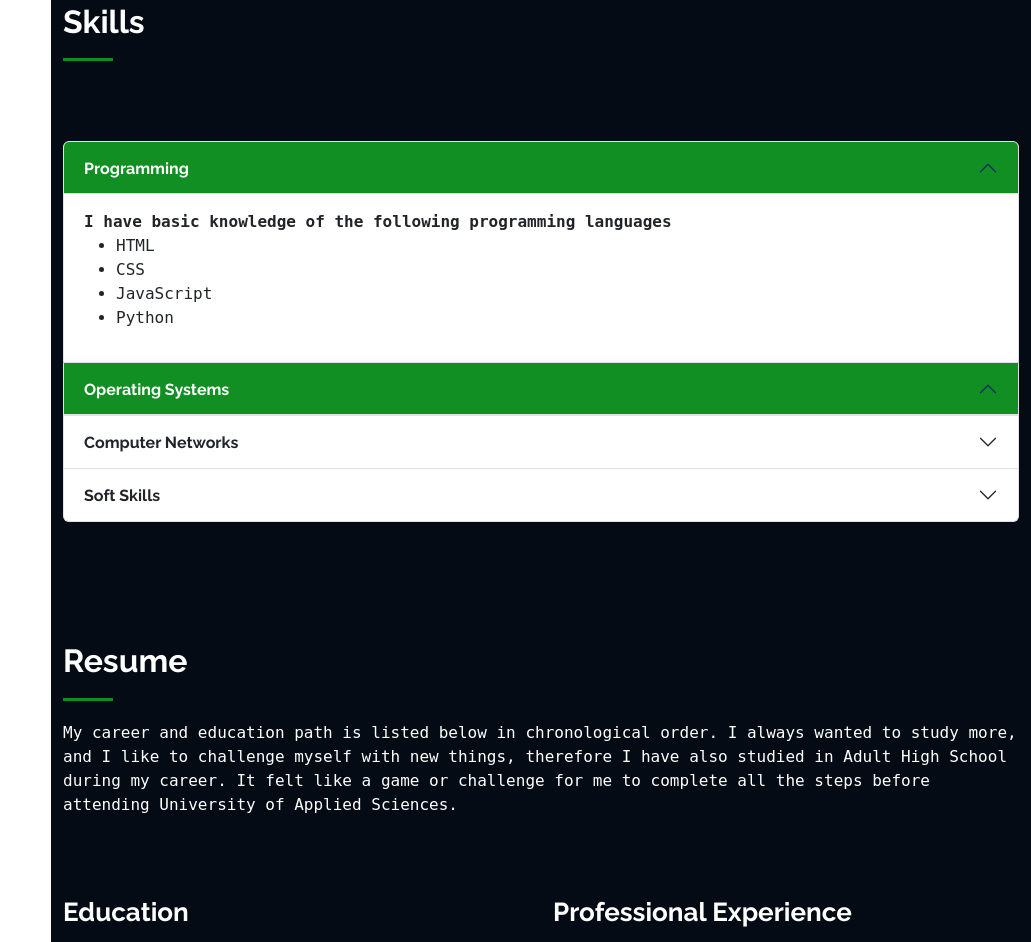
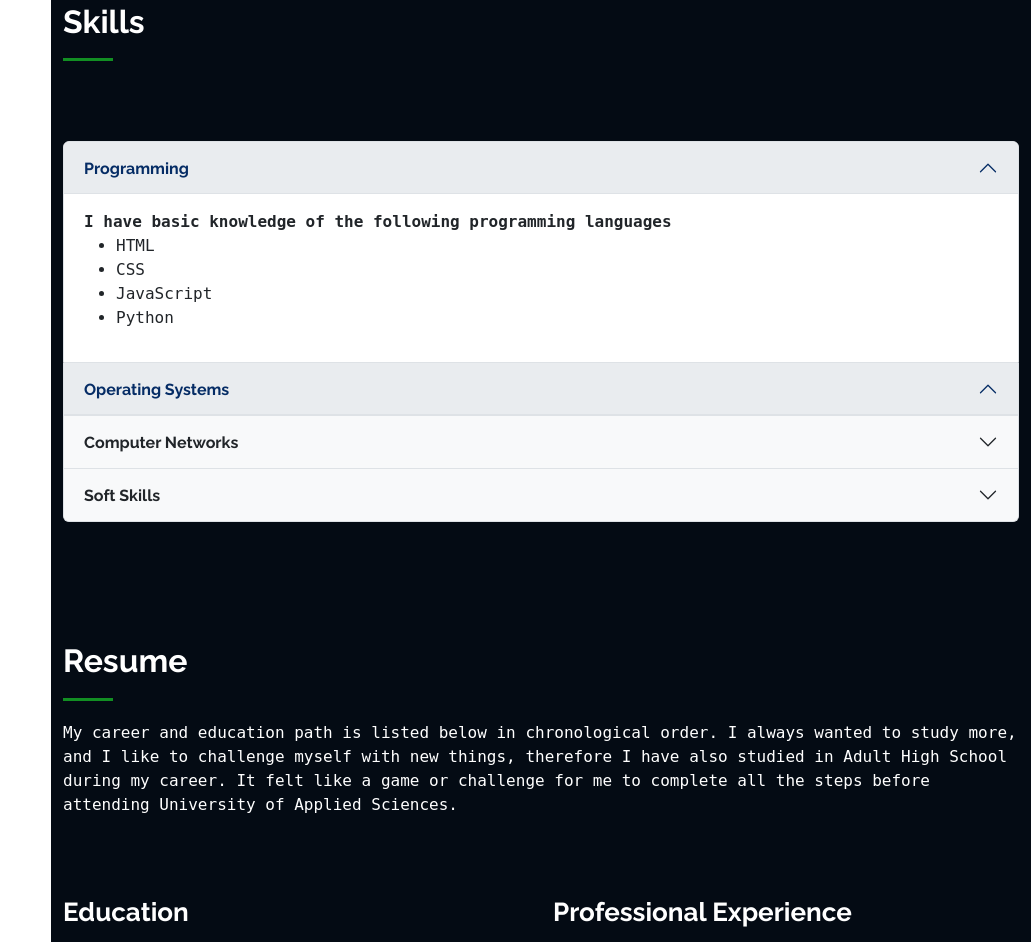
Before and after one commit to MiroHel96/MyPersonalPortfolio, a plain HTML site: page index.html in a window 1280 px wide. Shown: the part 1881-2823 px from the top of the page, without its empty margins (249-1280 px from the left). Drawn offline with Linux system fonts and the light colour scheme; a script that the page names is missing.

Commit message:
Update main.css

```diff
--- a/assets/css/main.css
+++ b/assets/css/main.css
@@ -1241,6 +1241,15 @@ section,
 
 /* Accordion settings to make the button bg color be green and text white when active */
 
+.accordion-item .accordion-header .accordion-button:not(.collapsed) {
+  background-color: #e9ecef; /* Background color when active */
+}
+
+.accordion-item .accordion-header .accordion-button {
+  background-color: #f8f9fa; /* Default background color */
+}
+
+/*
 .accordion-item {
   background-color: white;
 }
@@ -1251,5 +1260,6 @@ section,
 .accordion-button-collapse {
   background-color: white;
 }
+*/
 
 /* Profile picture settings */
```
